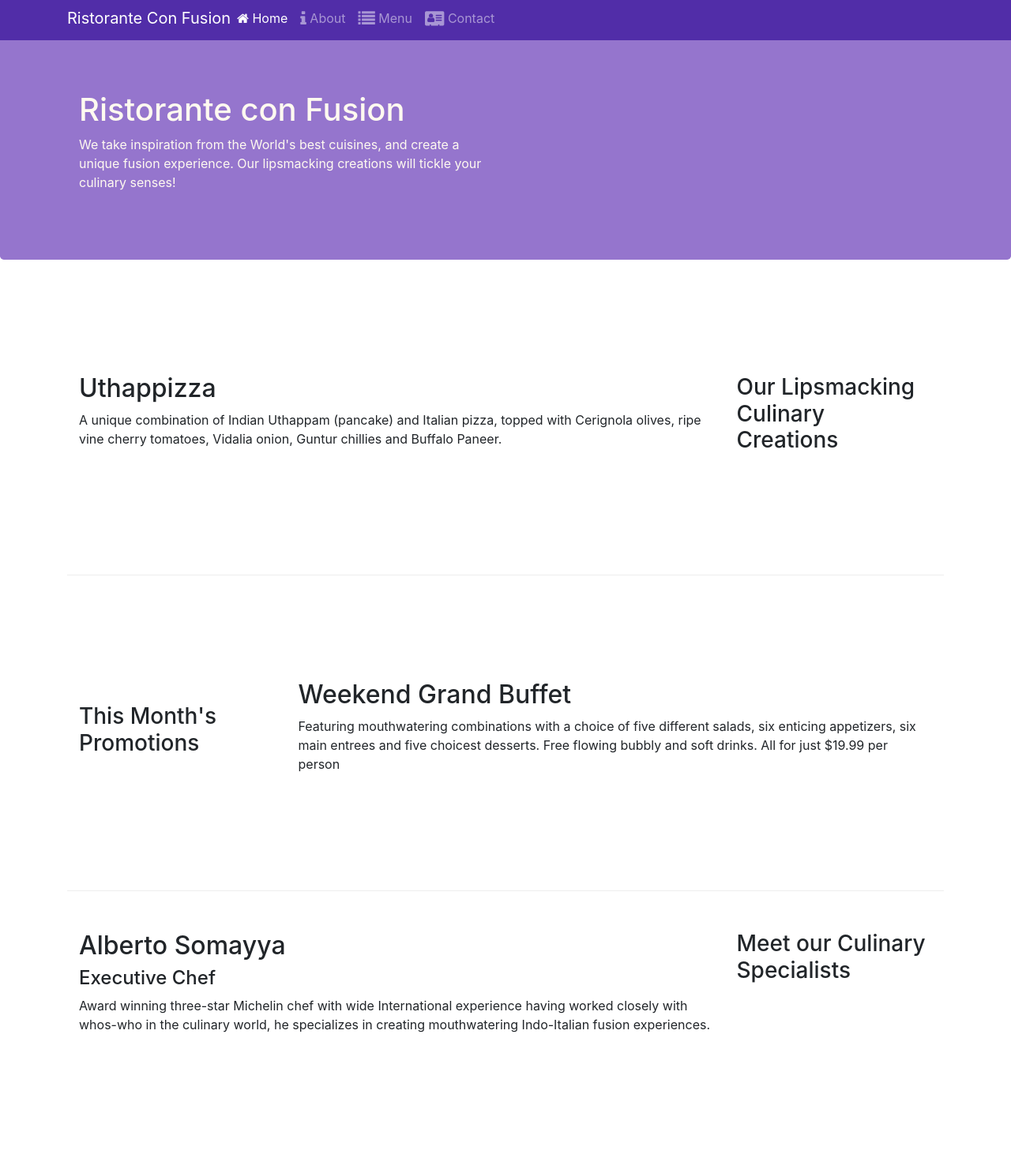
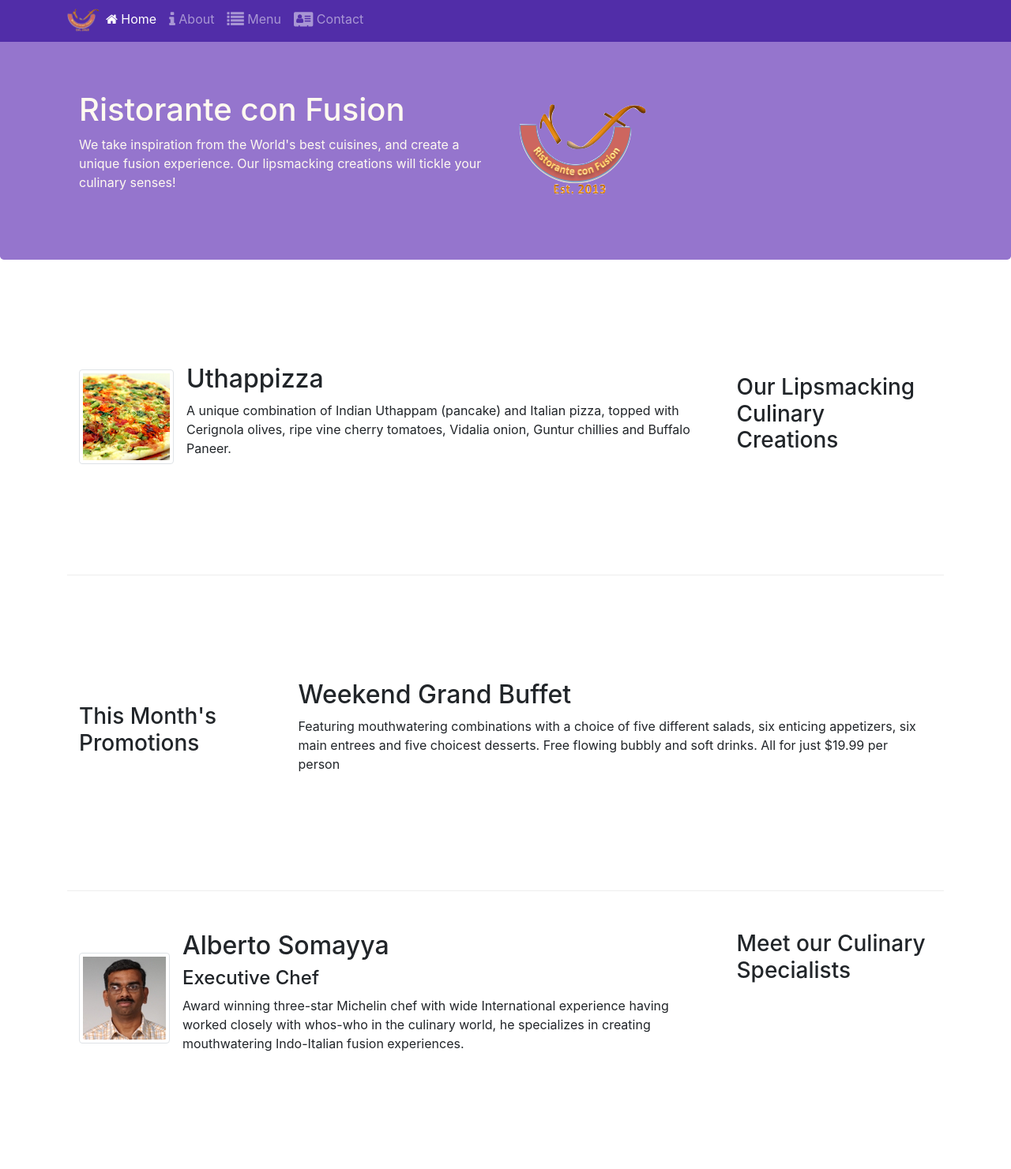
Before and after one commit to Boudjaa/WebsiteForRistoranteConFusion-CourseraCertification, a website: page index.html in a window 1280 px wide. Shown: the part 5-1486 px from the top of the page at 79% size. Drawn offline with nearby package versions, Linux system fonts and the light colour scheme.

Commit message:
images and media

```diff
--- a/index.html
+++ b/index.html
@@ -23,7 +23,7 @@
      <button class="navbar-toggler" type="button" data-toggle="collapse" data-target="#Navbar">
          <span class="navbar-toggler-icon"></span>
      </button>
-     <a class="navbar-brand mr-auto" href="#">Ristorante Con Fusion</a>
+     <a class="navbar-brand mr-auto" href="#"><img src="img/logo.png" height="30" width="41"></a>
      <div class="collapse navbar-collapse" id="Navbar">
             <ul class="navbar-nav mr-auto">
                     <li class="nav-item active"><a class="nav-link" href="#"><span class="fa fa-home"></span> Home</a></li>
@@ -42,7 +42,8 @@
                     <h1>Ristorante con Fusion</h1>
                     <p>We take inspiration from the World's best cuisines, and create a unique fusion experience. Our lipsmacking creations will tickle your culinary senses!</p>
                 </div>
-                <div class="col-12 col-sm">
+                <div class="col-12 col-sm align-self-center">
+                    <img src="img/logo.png" class="img-fluid">
                 </div>
             </div>
         </div>
@@ -54,8 +55,17 @@
                 <h3>Our Lipsmacking Culinary Creations</h3>
             </div>
             <div class="col col-sm order-sm-first col-md">
-                <h2>Uthappizza</h2>
-                <p>A unique combination of Indian Uthappam (pancake) and Italian pizza, topped with Cerignola olives, ripe vine cherry tomatoes, Vidalia onion, Guntur chillies and Buffalo Paneer.</p>
+                    <div class="media">
+                            <img class="d-flex mr-3 img-thumbnail align-self-center"
+                                    src="img/uthappizza.png" alt="Uthappizza">
+                            <div class="media-body">
+                                <h2 class="mt-0">Uthappizza</h2>
+                                <p class="d-none d-sm-block">A unique combination of Indian Uthappam (pancake) and
+                                    Italian pizza, topped with Cerignola olives, ripe vine
+                                    cherry tomatoes, Vidalia onion, Guntur chillies and
+                                    Buffalo Paneer.</p>
+                            </div>
+                        </div>
             </div>
         </div>
 
@@ -74,9 +84,19 @@
                 <h3>Meet our Culinary Specialists</h3>
             </div>
             <div class="col col-sm order-sm-first col-md">
-                <h2>Alberto Somayya</h2>
-                <h4>Executive Chef</h4>
-                <p>Award winning three-star Michelin chef with wide International experience having worked closely with whos-who in the culinary world, he specializes in creating mouthwatering Indo-Italian fusion experiences. </p>
+                    <div class="media">
+                            <img class="d-flex mr-3 img-thumbnail align-self-center"
+                                    src="img/alberto.png" alt="Alberto Somayya">
+                            <div class="media-body">
+                                <h2 class="mt-0">Alberto Somayya</h2>
+                                <h4>Executive Chef</h4>
+                                <p class="d-none d-sm-block">Award winning three-star Michelin chef with wide
+                                    International experience having worked closely with
+                                    whos-who in the culinary world, he specializes in
+                                    creating mouthwatering Indo-Italian fusion experiences.
+                                    </p>
+                            </div>
+                        </div>
             </div>
         </div>
 
```
Also changed, not shown: aboutus.html (+1 -1 lines), contactus.html (+1 -1 lines), img/alberto.png (added), img/buffet.png (added), img/logo.png (added), img/uthappizza.png (added), 1 other file.
